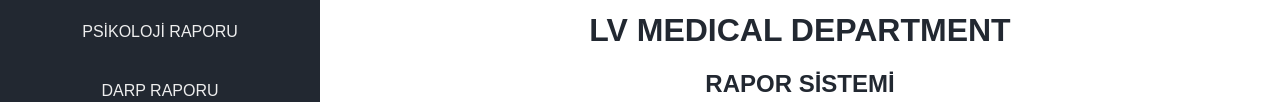
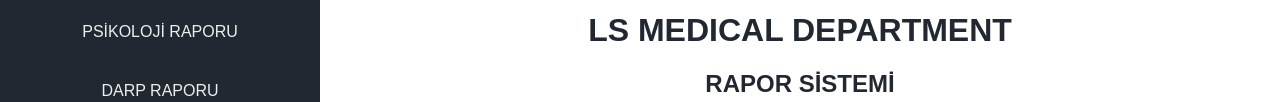
Before and after one commit to Blackbandit1804/lsmd-asgh, a plain HTML site: page lsmd/lsmd-rapor-sistemi/index.html in a window 1280 px wide. Shown: the part 301-403 px from the top of the page. Drawn offline with Linux system fonts and the light colour scheme.

Commit message:
Update index.html

```diff
--- a/lsmd/lsmd-rapor-sistemi/index.html
+++ b/lsmd/lsmd-rapor-sistemi/index.html
@@ -28,7 +28,7 @@
 	<div class="indexContainer">
 		<center>
 		<img src="src/img/coffman.png" alt="LSMD Logo">
-		<h1>LV MEDICAL DEPARTMENT</h1>
+		<h1>LS MEDICAL DEPARTMENT</h1>
 		<h2>RAPOR SİSTEMİ</h2>
 		<h3><u>Hasta Ara</u></h3>
 		<form action="https://goatroleplay.com/forum/ucp/karakter.php?" method="get" target="_blank" id="indexAramaForm">
```
